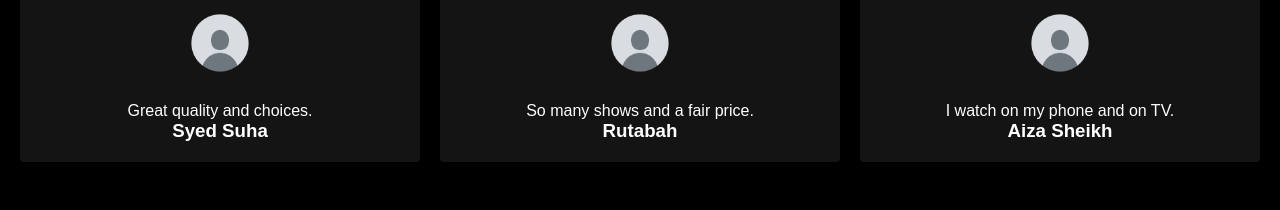
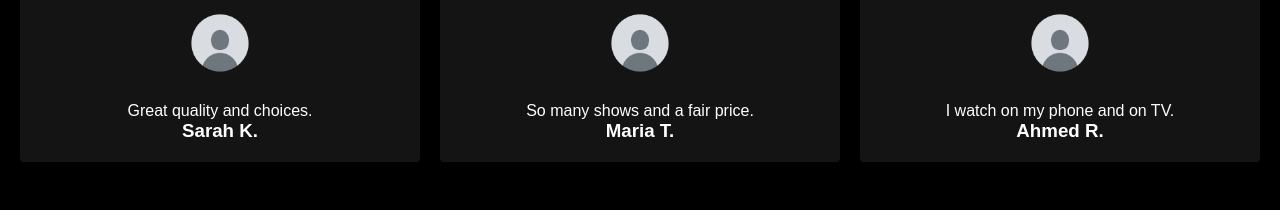
Before and after one commit to rafiamalik7/netflix-landing-page, a plain HTML site: page index.html in a window 1280 px wide. Shown: the part 1520-1730 px from the top of the page. Drawn offline with Linux system fonts and the light colour scheme.

Commit message:
Update testimonials

```diff
--- a/index.html
+++ b/index.html
@@ -65,17 +65,17 @@
             <div class="box rev">
                 <img src="pfp.png" alt="Suha">
                 <p>Great quality and choices.</p>
-                <h3>Syed Suha</h3>
+                <h3>Sarah K.</h3>
             </div>
             <div class="box rev">
                 <img src="pfp.png" alt="Rutabah">
                 <p>So many shows and a fair price.</p>
-                <h3>Rutabah</h3>
+                <h3>Maria T.</h3>
             </div>
             <div class="box rev">
                 <img src="pfp.png" alt="Aiza">
                 <p>I watch on my phone and on TV.</p>
-                <h3>Aiza Sheikh</h3>
+                <h3>Ahmed R.</h3>
             </div>
         </div>
     </section>
```
